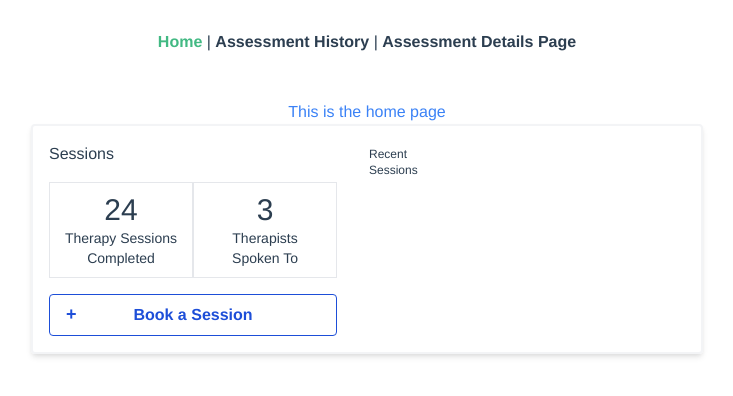
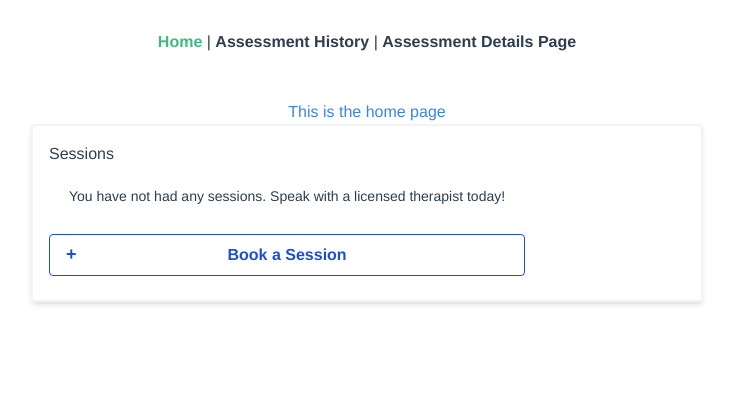
Before and after one commit to UW-EWB-Design/wazi-winter-2022, a Vue app: page / in a window 1280 px wide. Shown: the top 396 px of the page, without its empty margins (273-1006 px from the left). Built offline with nearby package versions, Linux system fonts and the light colour scheme.

Commit message:
add no sessions dialogue

```diff
--- /dev/null
+++ b/src/components/sessions/DemoSessionCard.vue
@@ -0,0 +1,7 @@
+<template>
+	<div class="DemoSessionCard">
+		<div class="w-full h-12 bg-blue-100">
+			<p>Test</p>
+		</div>
+	</div>
+</template>
--- a/src/components/sessions/Sessions.vue
+++ b/src/components/sessions/Sessions.vue
@@ -3,30 +3,57 @@
 		<div class="max-w-md mx-auto shadow-md border-2 border-gray-100 rounded shadow-md overflow-hidden md:max-w-2xl md:flex">
 			<div class="p-4">
 				<div class="text-left text-base">Sessions</div>
+				<!-- No sessions -->
+				<div v-if="totalSessions === 0" class="p-5 text-sm">
+					<p>You have not had any sessions. Speak with a licensed therapist today!</p>
+				</div>
+				<!-- Existing sessions -->
+				<div v-else>
 					<div class="flex flex-row justify-between my-4">
 						<!-- Session Stats -->
 						<div class="flex-col content-center h-24 w-36 p-2 border border-gray-200">
-						<p class="text-3xl">24</p>
+							<p class="text-3xl">{{ completedSessions }}</p>
 							<p class="text-sm text-center">Therapy Sessions Completed</p>
 						</div>
 						<div class="flex-col content-center h-24 w-36 p-2 px-4 border border-gray-200">
-						<p class="text-3xl">3</p>
+							<p class="text-3xl">{{ therapists }}</p>
 							<p class="text-sm text-center">Therapists Spoken To</p>
 						</div>
 					</div>
-				<button class="relative font-bold rounded px-6 py-2 w-full border border-blue-700 text-blue-700 hover:bg-blue-600 hover:text-white">
+				</div>
+				<!-- Book a session -->
+				<button class="relative font-bold rounded px-6 py-2 my-2 w-full border border-blue-700 text-blue-700 hover:bg-blue-600 hover:text-white">
 					<span class="absolute left-4 text-lg leading-tight">+</span>Book a Session
 				</button>
 			</div>
-			<div class="pt-5 px-4 text-xs text-left">Recent Sessions</div>
 			<!-- Recent Sessions -->
-			<div class="w-full h-32"></div>
+			<div v-if="totalSessions > 0" class="pb-2 pr-2">
+				<div class="pb-2 px-4 text-xs text-left">Recent Sessions</div>
+				<div class="w-full h-auto bg-gray-400">
+					<!-- Get top 3 recent sessions -->
+					<ul>
+						<li v-for="session in sessions" :key="session.id">
+							<DemoSessionCard :session="session" />
+						</li>
+					</ul>
+				</div>
+			</div>
 		</div>
 	</div>
 </template>
 
 <script>
+import DemoSessionCard from "./DemoSessionCard.vue";
 export default {
 	name: "Sessions",
+	props: { sessions: Array },
+	components: { DemoSessionCard },
+	data() {
+		return {
+			totalSessions: 0,
+			completedSessions: 24,
+			therapists: 3,
+		};
+	},
 };
 </script>
--- a/src/views/Home.vue
+++ b/src/views/Home.vue
@@ -2,7 +2,7 @@
 	<div class="home">
 		<div class="p-4">
 			<h1 class="text-blue-500">This is the home page</h1>
-			<Sessions />
+			<Sessions :sessions="sessions"/>
 		</div>
 	</div>
 </template>
@@ -13,5 +13,26 @@ import Sessions from "../components/sessions/Sessions.vue";
 export default {
 	name: "Home",
 	components: { Sessions },
+    data() {
+        return {
+            sessions: [
+                {
+                    therapist: "Dr.Smith",
+                    datetime: "2021-11-04T21:53:22+00:00",
+                    notes: "Reason/Additional Note for Session"
+                },
+                {
+                    therapist: "Dr.Lee",
+                    datetime: "2021-11-04T21:53:22+00:00",
+                    notes: "Reason/Additional Note for Session"
+                },
+                {
+                    therapist: "Dr.Doctor",
+                    datetime: "2021-11-04T21:53:22+00:00",
+                    notes: "Reason/Additional Note for Session"
+                },
+            ]
+        }
+    }
 };
 </script>
```
Lines whose indentation alone changed are shown as unchanged.
